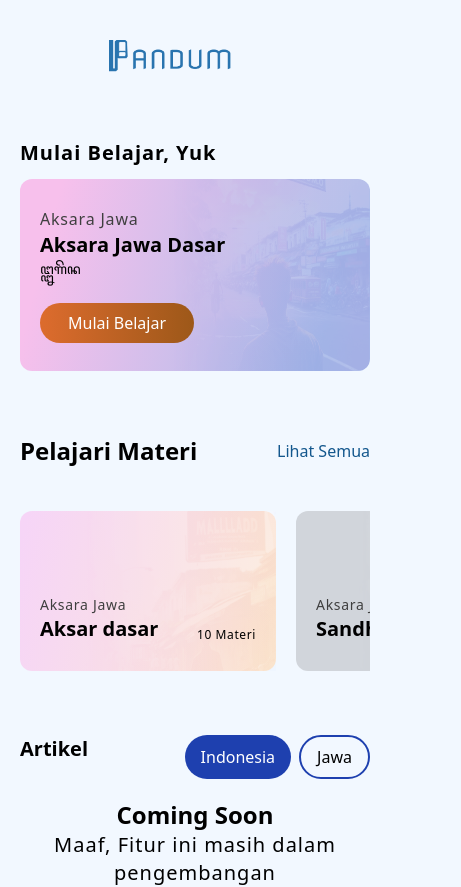
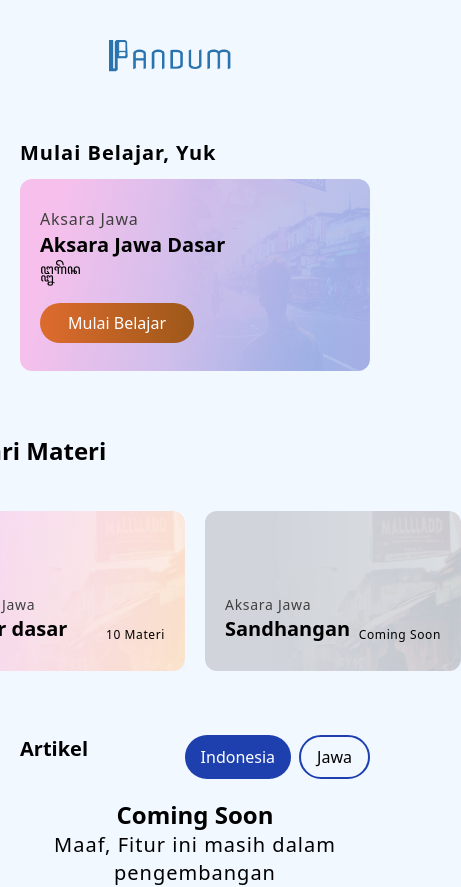
Before and after one commit to developbyarya/pandumapp, a Next.js app: page /app in a window 390 px wide. Shown: the whole page, 461 px wide, since content can reach past the window. Built offline with nearby package versions, Linux system fonts and the light colour scheme; no server answers.

Commit message:
sedikit responsive

```diff
--- a/app/app/(mainapp)/page.tsx
+++ b/app/app/(mainapp)/page.tsx
@@ -34,12 +34,13 @@ export default function MainApp() {
     });
   }, []);
   return (
-    <div className="mt-16">
-      <div>
+    <div className="mt-16 flex flex-col">
+      <div className="flex flex-col lg:flex-row items-center justify-between">
+        <div className="w-full lg:w-1/2">
           <p className="font-bold text-xl">
             {nextProgress.status ? "Lanjutkan Belajar" : "Mulai Belajar, Yuk"}
           </p>
-        <div className="w-full  h-48 rounded-xl relative overflow-hidden mt-3">
+          <div className="w-full h-48 rounded-xl relative overflow-hidden mt-3">
             <div className="learning-card h-full w-full absolute -z-10"></div>
             <Image
               src={LearningBackground}
@@ -56,7 +57,6 @@ export default function MainApp() {
                 <h5 className="text-xl font-bold">Aksara Jawa Dasar</h5>
                 <h6 className="text-sm">ꦔ꧀ꦊꦒꦼꦤ</h6>
               </div>
-
               <Link
                 href={"/app/materi/aksara-dasar"}
                 className="rounded-full text-white px-7 py-2 self-start bg-btnGradPrimary"
@@ -66,10 +66,10 @@ export default function MainApp() {
             </div>
           </div>
         </div>
-
-      <div className="mt-16 flex w-full justify-between items-center">
+        <div className="flex flex-col">
+          <div className="mt-16 lg:mt-0 flex w-full justify-between items-center">
             <h6 className="font-bold text-2xl ">Pelajari Materi</h6>
-        <Link className="text-base text-info" href={"/app/materi/"}>
+            <Link className="text-base hidden text-info" href={"/app/materi/"}>
               Lihat Semua
             </Link>
           </div>
@@ -96,7 +96,6 @@ export default function MainApp() {
                   </div>
                 </div>
               </Link>
-
               <div className="w-64 h-40 relative rounded-xl">
                 <div className="bg-gray-300 h-full w-full absolute rounded-xl -z-10"></div>
                 <Image
@@ -114,6 +113,8 @@ export default function MainApp() {
                     <h5 className="text-xl font-bold">Sandhangan</h5>
                   </div>
                   <p className="text-xs">Coming Soon</p>
+                </div>
+              </div>
             </div>
           </div>
         </div>
--- a/app/app/materi/[materiId]/(listmateri)/page.tsx
+++ b/app/app/materi/[materiId]/(listmateri)/page.tsx
@@ -29,7 +29,7 @@ export default async function Page({
   const materis = await getMateris(subMateri.id as string[]);
 
   return (
-    <div className="mt-14">
+    <div className="mt-14 lg:px-64">
       <Backbutton to="/app" />
       <div className="flex flex-row mt-4 justify-between items-center">
         <div className="flex flex-col gap-1">
```
Lines whose indentation alone changed are shown as unchanged.
